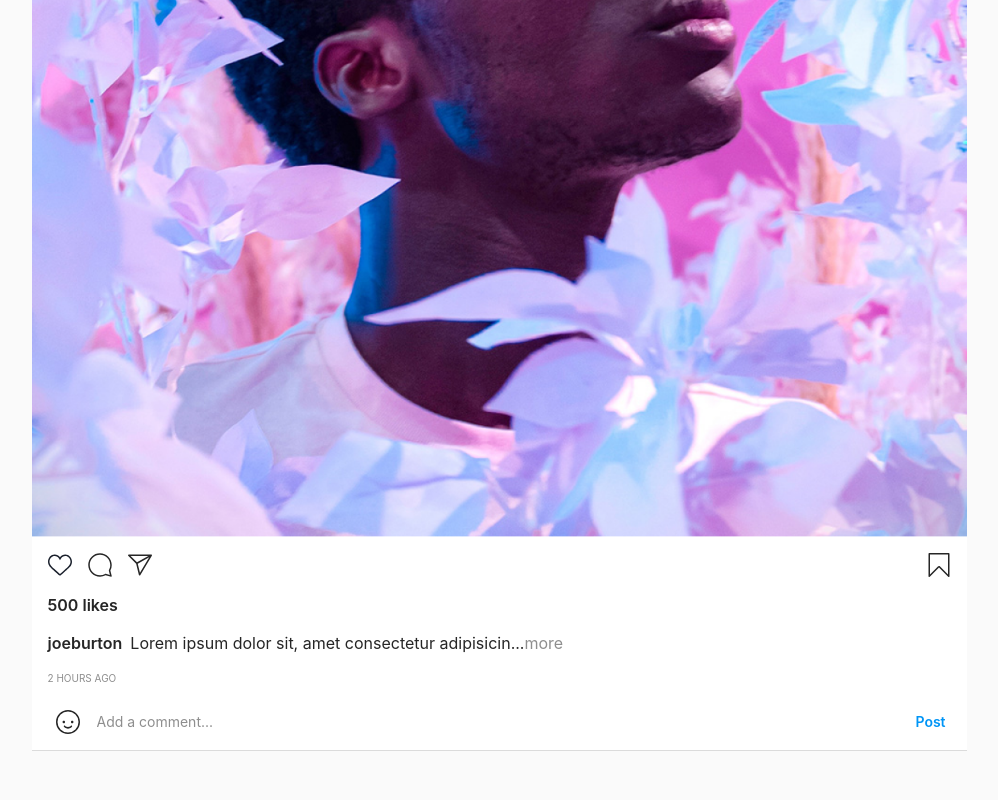
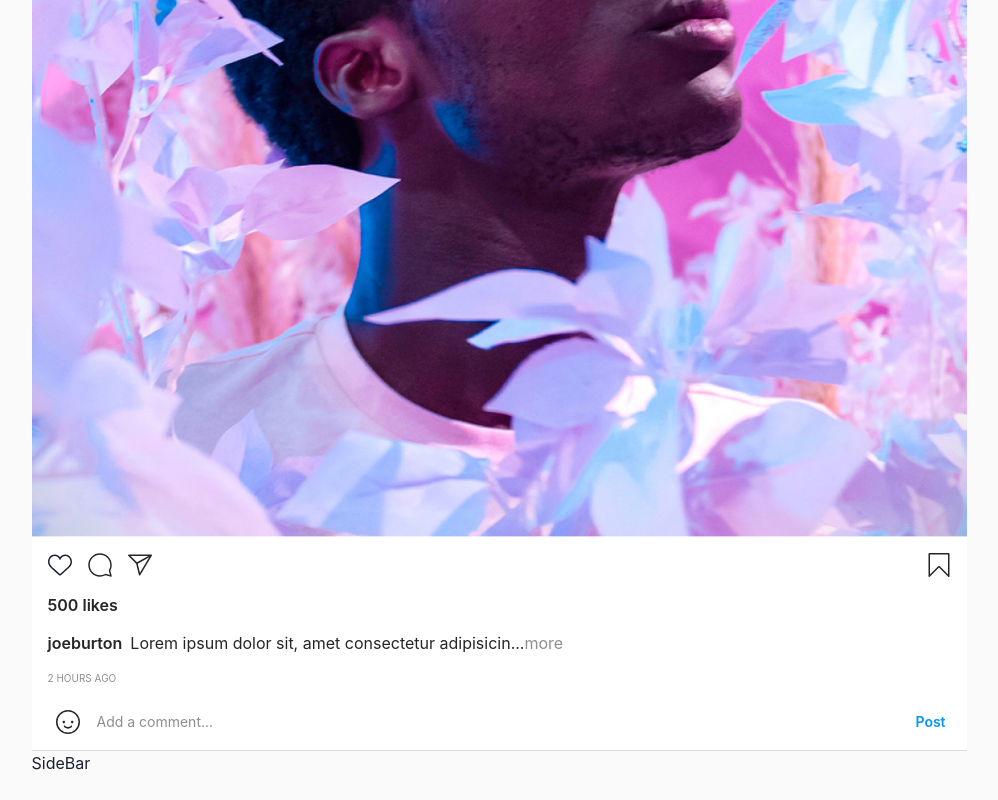
Before and after one commit to Tolu-Mals/instagram-clone, a Next.js app: page / in a window 1280 px wide. Shown: the part 8968-9768 px from the top of the page, without its empty margins (141-1139 px from the left). After the commit the page ends 9743 px from the top, so only its background shows below. Built offline with nearby package versions, Linux system fonts and the light colour scheme.

Commit message:
style desktop layout

```diff
--- a/components/home/index.ts
+++ b/components/home/index.ts
@@ -1,2 +1,3 @@
 export * from './StoryList';
 export * from './PostList';
+export * from './SideBar';
--- /dev/null
+++ b/components/home/styles.ts
@@ -0,0 +1,7 @@
+import { chakra } from "@chakra-ui/react"
+
+export const TwoColumnGrid = chakra("div", {
+  baseStyle: {
+
+  }
+})
--- a/pages/index.tsx
+++ b/pages/index.tsx
@@ -1,5 +1,6 @@
 import { Navbar, LayoutContainer } from "@/components/general";
-import { StoryList, PostList } from "@/components/home";
+import { StoryList, PostList, SideBar } from "@/components/home";
+import { TwoColumnGrid } from "@/components/home/styles";
 import { Box } from "@chakra-ui/react";
 import Head from "next/head";
 
@@ -7,10 +8,10 @@ export default function Home() {
   return (
     /*
     The padding is to prevent
-    the bottom nav from blocking
+    the mobile bottom nav from blocking
     some of the content in PostList
     */
-    <Box paddingBottom="49px">
+    <Box paddingBottom={{ base: "49px", md: 0 }}>
       <Head>
         <title>Instagram</title>
         <meta name="description" content="Instgram clone home page" />
@@ -19,10 +20,13 @@ export default function Home() {
       </Head>
       <Navbar />
       <LayoutContainer>
-        <Box>
-          <StoryList />
-          <PostList />
-        </Box>
+        <TwoColumnGrid>
+          <Box>
+            <StoryList />
+            <PostList />
+          </Box>
+          <SideBar />
+        </TwoColumnGrid>
       </LayoutContainer>
     </Box>
   );
```
